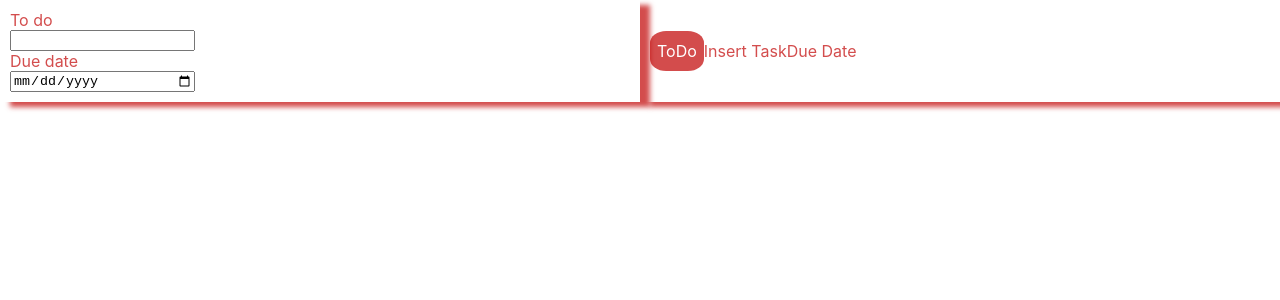
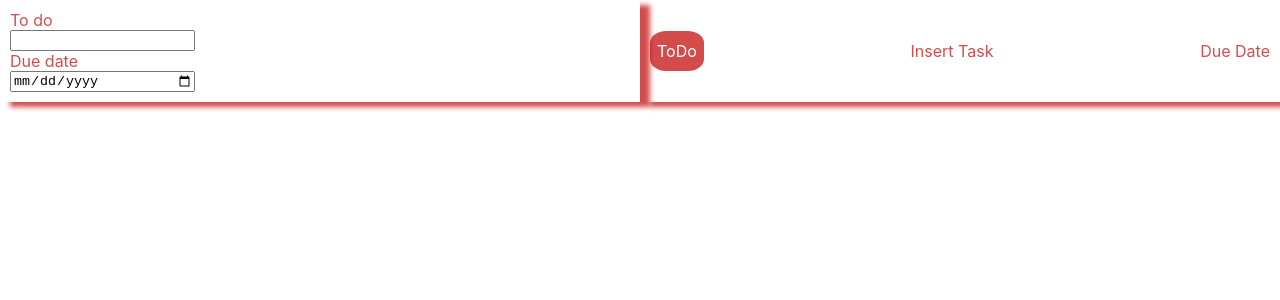
Before and after one commit to Mount-Blanc/To-do-list, a React (Create React App) app: page / in a window 1280 px wide. Shown: the top 300 px of the page. Built offline with nearby package versions, Linux system fonts and the light colour scheme.

Commit message:
finished task bar

```diff
--- a/src/Components/Tasks.css
+++ b/src/Components/Tasks.css
@@ -1,11 +1,12 @@
 .todo-title {
 display:flex;
-align-items: center;
+align-items:center;
+width:100%;
+justify-content: space-between;
 }
 .todo-description {
 display:flex;
 align-items: center;
-justify-content: space-around;
 }
 .todo-button {
     background-color: rgba(194, 5, 5, 0.712);
--- a/src/Components/Tasks.js
+++ b/src/Components/Tasks.js
@@ -8,10 +8,9 @@ function Tasks () {
 
 
          <div className="todo-description">Insert Task
-
+            </div>
 
          <div>Due Date</div>
-         </div>
 
         </div>
     )
```
